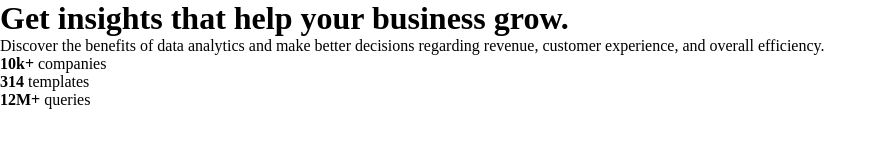
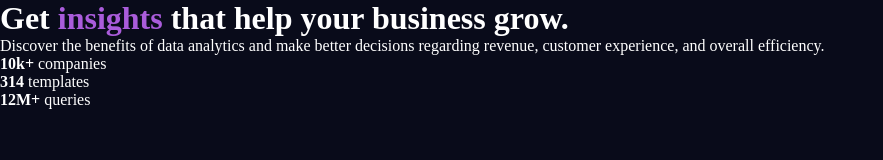
Before and after one commit to Nazaf64/stats-preview-single-page, a plain HTML site: page index.html in a window 1280 px wide. Shown: the whole page, without its empty margins (0-883 px from the left). Drawn offline with Linux system fonts and the light colour scheme.

Commit message:
added background color

```diff
--- a/style.css
+++ b/style.css
@@ -1,8 +1,17 @@
 *{
     padding: 0;
     margin: 0;
+    box-sizing: border-box;
 }
 
+body {
+    background-color: hsl(233, 47%, 7%);
+    color: #fff;
+}
 
 /* font-family: 'Inter', sans-serif; */
 /* font-family: 'Lexend Deca', sans-serif; */
+
+span{
+    color: hsl(277, 64%, 61%);
+}
```
